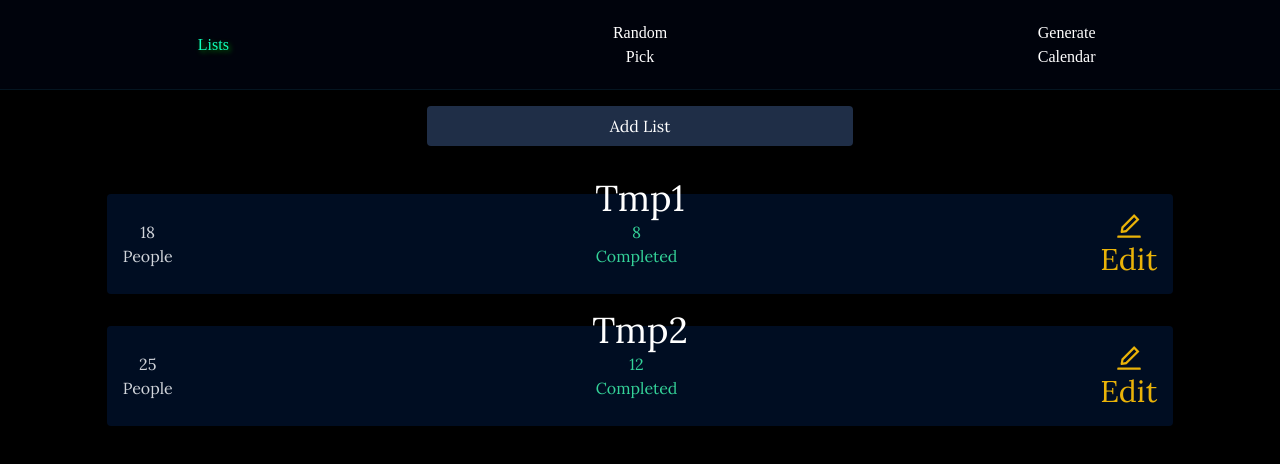
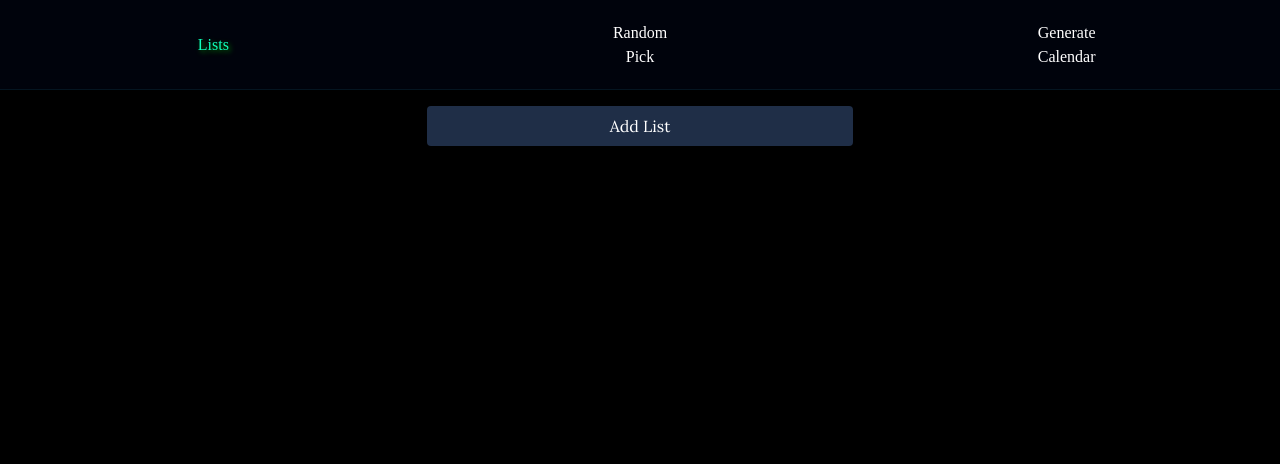
Before and after one commit to Sandoramix/whoisnext, a Next.js app: page /lists in a window 1280 px wide. Shown: the top 464 px of the page. Built offline with nearby package versions, Linux system fonts and the light colour scheme.

Commit message:
cleaned dummy data & updated ux

```diff
--- a/src/pages/lists.tsx
+++ b/src/pages/lists.tsx
@@ -1,64 +1,23 @@
 import type { Dispatch, SetStateAction } from "react";
 import { useEffect, useRef, useState } from "react";
 import { AiOutlineEdit } from 'react-icons/ai';
+import CreateList from "../components/CreateList";
 import LayerOver from "../components/layerOver";
 import ListDetails from "../components/ListDetails";
-import type { Person } from '../types';
+
 import { ListItem } from '../types';
+import { getListsFromLS } from '../utils/localStorage';
 
 export const LS_NAMES = {
 	lists: `allLists`
 }
 
-const DUMMY_NAMES = [
-	"Keelie Spindler",
-	"Noemie Bono",
-	"Yousif Wilbur",
-	"Rosella Nissen",
-	"Pierre Marlow",
-	"Breckyn Said",
-	"Joao Castano",
-	"Talaya Stutz",
-	"Kynlee Gregg",
-	"Zebadiah Birdsall",
-	"Elana Mai",
-	"Brailee Crutcher",
-	"Kevin Stevens",
-	"Freddie Caceres",
-	"Rosanna Gaskin",
-	"Azrael Sarver",
-	"Marlie London",
-	"Haven Doughty",
-	"Meya Stolz",
-	"Murphy Hargis",
-	"Kacee Blas",
-	"Jelena Salvatore",
-	"Chyna Pauley",
-	"Aleister Stamey",
-	"Vishnu Myatt",
-	"Violeta Perdue",
-	"Bridger Nunn",
-	"Lexi Melton",
-	"Robert Ortiz",
-	"Hubert Coen",
-]
-
-
-
-const randomList = (quantity = 10, title = "Tmp") => {
-	const list: ListItem = { title, people: [] }
-	for (let index = 0; index < quantity; index++) {
-		// eslint-disable-next-line @typescript-eslint/no-non-null-assertion
-		list.people.push({ name: DUMMY_NAMES[Math.ceil(Math.random() * (DUMMY_NAMES.length - 1))]!, isCompleted: Boolean(Math.random() >= .5) })
-	}
-	return list
-}
 
 export default function ListsPage() {
 
 	const [lists, setLists] = useState<ListItem[]>([])
 	const [openedListIndex, setOpenedListIndex] = useState<number | null>(null)
-
+	const [createListPanelOpened, setCreateListPanelOpened] = useState(false)
 
 
 	const update_LS_Timeout = useRef<NodeJS.Timeout>()
@@ -69,14 +28,7 @@ export default function ListsPage() {
 
 
 	useEffect(() => {
-
-		const allLists: ListItem[] = [randomList(Math.ceil(Math.random() * 25) + 4, `Tmp1`), randomList(Math.ceil(Math.random() * 25) + 4, 'Tmp2')];
-
-		setLists((prev) => {
-			localStorage.setItem(LS_NAMES.lists, JSON.stringify(allLists))
-			return [...prev, ...allLists]
-		})
-
+		setLists(getListsFromLS())
 	}, [])
 
 	const closeListDetails = () => {
@@ -95,22 +47,34 @@ export default function ListsPage() {
 	return (
 		<div className="w-full h-full items-center flex flex-col">
 			<div className="pt-4" />
+
 			<section className="w-full flex justify-center">
-				<button className="px-6 py-2 bg-[#1f2e47] hover:bg-[#2c3f61]  rounded w-1/3">Add List</button>
+				<button
+					className="px-6 py-2 bg-[#1f2e47] hover:bg-[#2c3f61]  rounded w-1/3 whitespace-nowrap"
+					onClick={() => setCreateListPanelOpened(true)}
+				>Add List</button>
 			</section>
+
 			<div className="pt-6" />
-			<ul className="list-none w-10/12 max-h-[calc(100vh_-_90px_-_2.5rem)] overflow-auto py-6 flex flex-col gap-8">
+
+			<div className="max-h-[calc(100vh_-_90px_-_2.5rem)] overflow-auto w-full flex flex-col justify-center items-center">
+				<ul className="list-none w-10/12 py-6 flex flex-col gap-8">
 					{lists?.map((list, index) => <ListItem setOpenedListIndex={setOpenedListIndex} index={index} list={list} key={index} />)}
 				</ul>
+			</div>
 
 			{
-				openedListIndex !== null && <LayerOver closeView={closeListDetails}>
+				createListPanelOpened ? <LayerOver closeView={() => setCreateListPanelOpened(false)}>
+					<CreateList closeView={() => setCreateListPanelOpened(false)} setLists={setLists} />
+				</LayerOver>
+					: openedListIndex !== null && <LayerOver closeView={closeListDetails}>
 						<ListDetails
 							lists={lists} setLists={setLists} currentListIndex={openedListIndex}
 							closeView={closeListDetails}
 						/>
 					</LayerOver>
 			}
+
 		</div>
 	)
 }
@@ -123,15 +87,15 @@ const ListItem = ({ list, setOpenedListIndex, index }: { list: ListItem, index:
 
 	return (
 		<li className="relative bg-[#000d22] overflow-visible rounded select-none">
-			<h2 className="absolute -top-4 left-1/2 -translate-x-1/2 text-4xl">{list.title}</h2>
+			<h2 className="absolute -top-4 left-1/2 -translate-x-1/2 text-xl font-serif font-bold">{list.title}</h2>
 			<div className="flex justify-between min-h-[100px] items-center px-4 text-center">
-				<div className="text-gray-300 text-base">{list.people.length} <br />People</div>
-				<div className="text-emerald-400 text-base">{list.people.filter(p => p.isCompleted).length} <br />Completed</div>
+				<div className="text-gray-300 text-sm">{list.people.length} <br />People</div>
+				<div className="text-emerald-400 text-sm">{list.people.filter(p => p.isCompleted).length} <br />Completed</div>
 				<div
 					onClick={onEditClick}
-					className="text-3xl flex flex-col justify-center items-center text-yellow-500 cursor-pointer hover:text-yellow-300"
+					className="text-xl font-bold flex flex-col justify-center items-center text-yellow-500 cursor-pointer hover:text-yellow-300"
 				>
-					<AiOutlineEdit />
+					<AiOutlineEdit className="text-3xl" />
 					<h3>Edit</h3>
 				</div>
 			</div>
```
Lines whose indentation alone changed are shown as unchanged.
